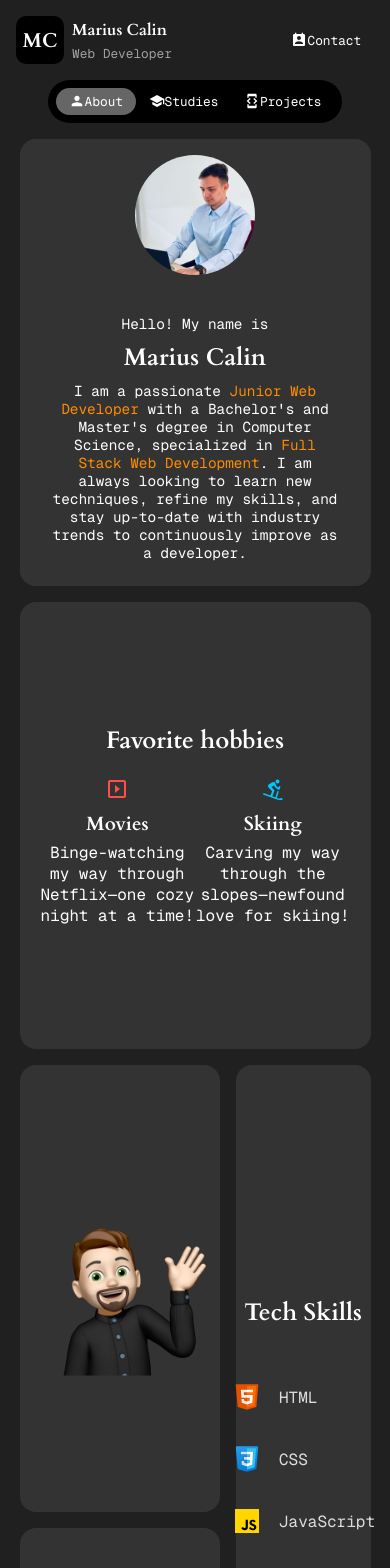
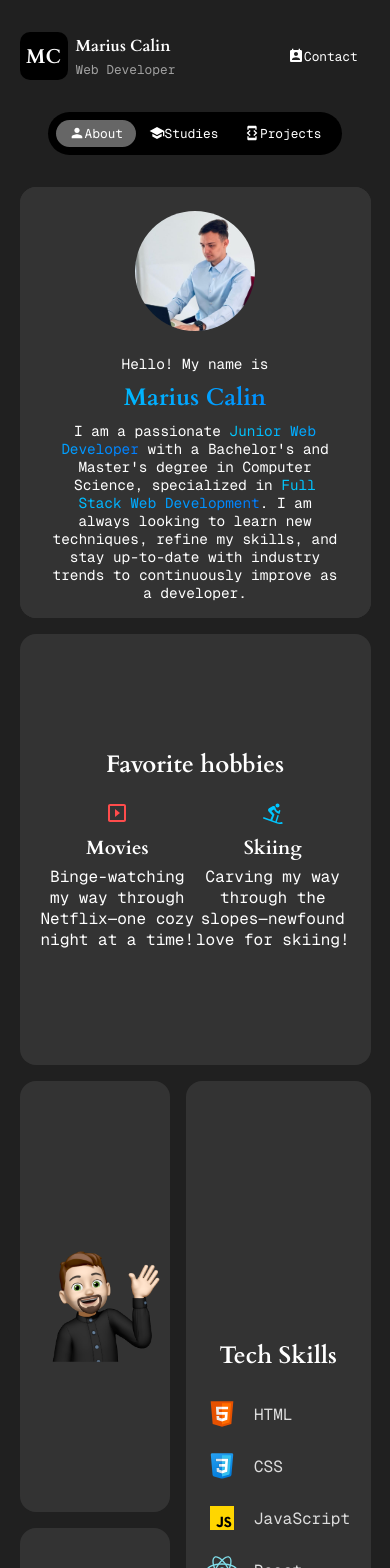
Before and after one commit to mariusalx06/PersonalWebsite, a Next.js app: page / in a window 390 px wide. Shown: the top 1568 px of the page. Built offline with nearby package versions, Linux system fonts and the light colour scheme.

Commit message:
grid layout

```diff
--- a/app/components/About/Container.module.css
+++ b/app/components/About/Container.module.css
@@ -4,6 +4,7 @@
   max-width: 1200px;
   height: auto;
   margin: 0 auto;
+  margin-bottom: 5rem;
 }
 
 .parent {
@@ -52,27 +53,27 @@
 
 @media (max-width: 768px) {
   .parent {
-    grid-template-columns: repeat(3, 1fr); /* Adjust columns */
-    grid-template-rows: repeat(5, 1fr); /* Adjust rows */
+    grid-template-columns: repeat(3, 1fr);
+    grid-template-rows: repeat(5, 1fr);
     gap: 1rem;
   }
 
   .div1 {
-    grid-area: 1 / 1 / 2 / 4; /* Adjust grid area */
+    grid-area: 1 / 1 / 2 / 4;
   }
   .div2 {
-    grid-area: 2 / 1 / 3 / 4; /* Adjust grid area */
+    grid-area: 2 / 1 / 3 / 4;
   }
   .div3 {
-    grid-area: 3 / 2 / 5 / 4; /* Adjust grid area */
+    grid-area: 3 / 2 / 5 / 4;
   }
   .div4 {
-    grid-area: 3 / 1 / 4 / 2; /* Adjust grid area */
+    grid-area: 3 / 1 / 4 / 2;
   }
   .div5 {
-    grid-area: 4 / 1 / 5 / 2; /* Adjust grid area */
+    grid-area: 4 / 1 / 5 / 2;
   }
   .div6 {
-    grid-area: 5 / 1 / 6 / 4; /* Adjust grid area */
+    grid-area: 5 / 1 / 6 / 4;
   }
 }
--- a/app/components/About/Memoji.jsx
+++ b/app/components/About/Memoji.jsx
@@ -6,8 +6,8 @@ export default function Memoji() {
     <Image
       src="/memoji.png"
       alt="memoji of Marius Calin"
-      width={200}
-      height={200}
+      width={150}
+      height={150}
     />
   );
 }
--- a/app/components/About/PersonalDetails.module.css
+++ b/app/components/About/PersonalDetails.module.css
@@ -15,28 +15,42 @@
   object-fit: cover;
   width: 150px;
   height: 150px;
-  margin-bottom: 1rem;
+  margin: 0.5rem 0rem;
 }
 
 .textarea {
-  max-width: 90%; /* Prevents text from expanding too wide */
+  max-width: 90%;
   text-align: center;
   margin-top: 1rem;
 }
 
 .textarea p {
   font-size: 1rem;
-  margin: 0.5rem 0;
+  margin: 0;
 }
 
 .textarea h1 {
   font-size: 2rem;
   margin: 0.5rem 0;
   font-weight: bold;
+
+  background: linear-gradient(
+    90deg,
+    rgba(0, 204, 255, 1) 0%,
+    rgba(0, 123, 255, 1) 100%
+  );
+  -webkit-background-clip: text;
+  color: transparent;
 }
 
 .highlight {
-  color: #ff8c00; /* You can adjust the color to your preference */
+  background: linear-gradient(
+    90deg,
+    rgba(0, 204, 255, 1) 0%,
+    rgba(0, 123, 255, 1) 100%
+  );
+  -webkit-background-clip: text;
+  color: transparent;
 }
 
 @media (max-width: 768px) {
@@ -57,10 +71,10 @@
   }
 
   .textarea h1 {
-    font-size: 1.5rem; /* Reduce font size on smaller screens */
+    font-size: 1.5rem;
   }
 
   .textarea p {
-    font-size: 0.9rem; /* Slightly smaller text on mobile */
+    font-size: 0.9rem;
   }
 }
--- a/app/components/About/Skills.module.css
+++ b/app/components/About/Skills.module.css
@@ -3,8 +3,6 @@
   flex-direction: column;
   align-items: center;
   justify-content: center;
-  gap: 1rem;
-  padding: 2rem;
   border-radius: 1rem;
   max-width: 1200px;
   margin: 0.3rem;
@@ -12,8 +10,7 @@
 }
 
 .title {
-  font-size: 2rem;
-
+  font-size: 1.5rem;
   margin-bottom: 1rem;
 }
 
@@ -27,9 +24,8 @@
 .listItem {
   font-size: 1.1rem;
   color: #ddd;
-  margin: 10px 0;
   text-align: center;
-  padding: 8px;
+  padding: 0.5rem;
   display: flex;
   align-items: center;
   gap: 1rem;
@@ -41,10 +37,6 @@
 }
 
 @media (max-width: 768px) {
-  .container {
-    padding: 1rem;
-  }
-
   .title {
     font-size: 1.5rem;
   }
--- a/app/components/Navigation/Navbar.module.css
+++ b/app/components/Navigation/Navbar.module.css
@@ -4,14 +4,14 @@
   justify-content: flex-start;
   align-items: center;
   width: 100%;
-  padding: 1rem;
+  margin: 3rem 0rem;
 }
 
 .header {
   display: flex;
   justify-content: space-between;
   align-items: center;
-  width: 100%;
+  width: 80%;
 }
 
 .left {
@@ -61,15 +61,16 @@
   background-color: black;
   border-radius: 2rem;
   padding: 0.5rem;
-}
-
-.header {
-  width: 75%;
+  margin: 2rem 0rem;
 }
 
 @media (max-width: 768px) {
+  .navbar {
+    margin: 2rem 0rem;
+  }
+
   .header {
-    width: 100%;
+    width: 90%;
   }
 
   .mc {
@@ -89,6 +90,8 @@
 
   .navLinks {
     font-size: 0.9rem;
+    margin-top: 2rem;
+    margin-bottom: 0rem;
   }
 
   .navLinks > * {
```
